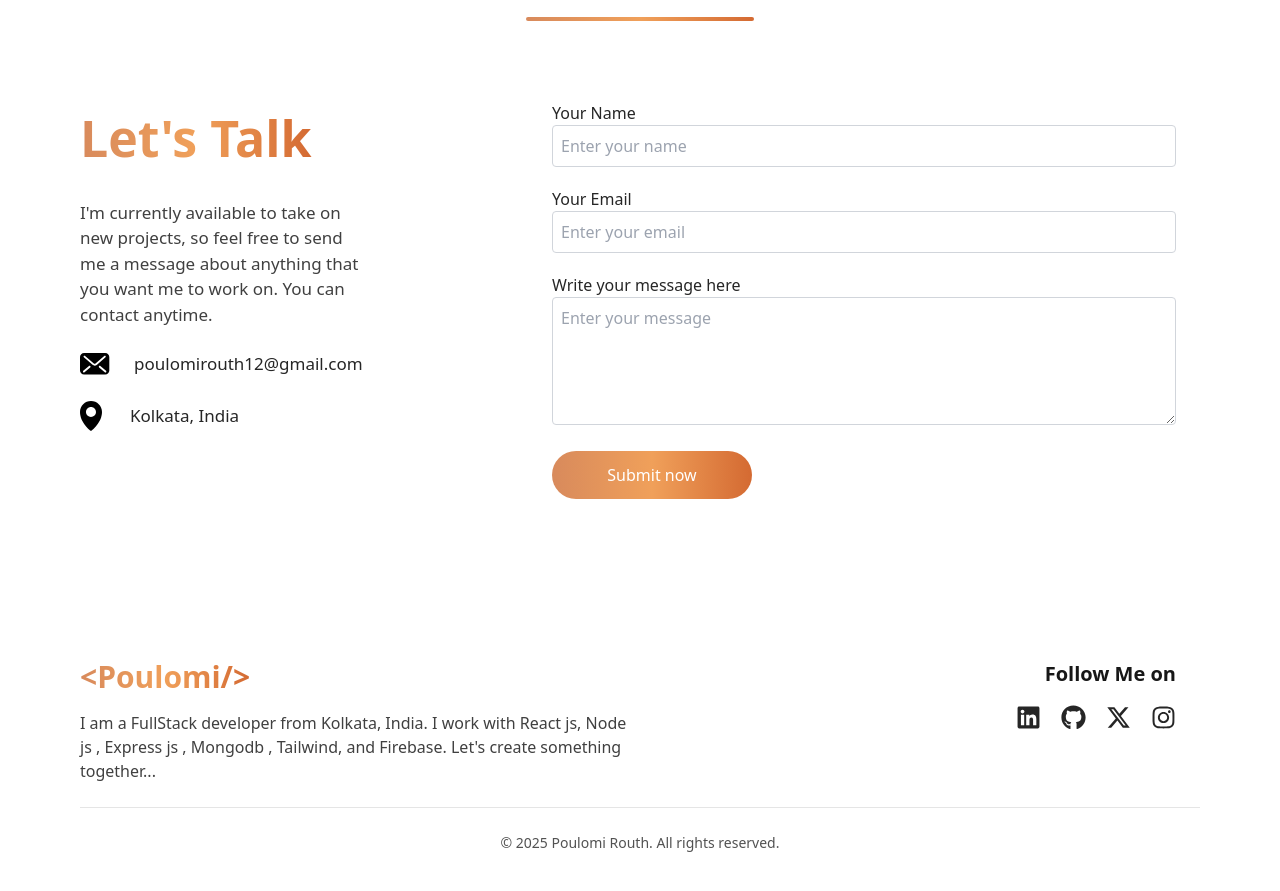
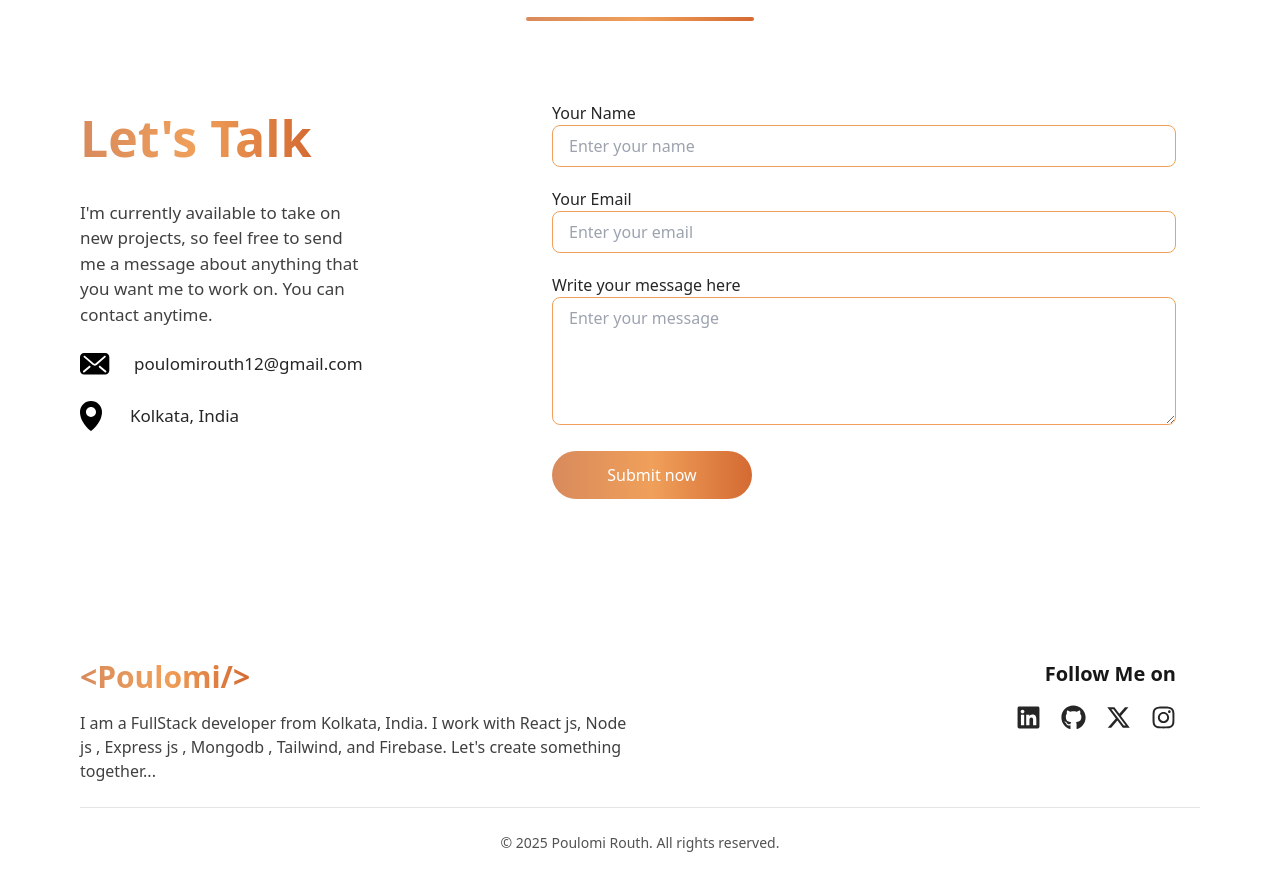
Before and after one commit to myselfpoulomi/my-portfolio, a React (Vite) app: page / in a window 1280 px wide. Shown: the part 3903-4794 px from the top of the page. Built offline with nearby package versions, Linux system fonts and the light colour scheme.

Commit message:
Update styling in ContactMe component for improved user experience
- Enhanced input and textarea elements with consistent padding and border styles.
- Applied focus effects to improve accessibility and visual feedback for user interactions.

```diff
--- a/src/Components/ContactMe.jsx
+++ b/src/Components/ContactMe.jsx
@@ -109,7 +109,7 @@ function ContactMe() {
               type="text"
               name="name"
               placeholder="Enter your name"
-              className="w-full p-2 bg-white text-neutral-900 dark:bg-[#201e1b] dark:text-white border border-gray-300 dark:border-gray-700 rounded"
+              className="w-full py-2 px-4 bg-white text-neutral-900 dark:bg-[#201e1b] dark:text-white border rounded-lg theme-border focus:outline-none focus:border-[var(--color-primary)] focus:ring-2 focus:ring-[var(--color-primary)]/40"
             />
           </div>
           <div>
@@ -118,14 +118,14 @@ function ContactMe() {
               type="email"
               name="email"
               placeholder="Enter your email"
-              className="w-full p-2 bg-white text-neutral-900 dark:bg-[#201e1b] dark:text-white border border-gray-300 dark:border-gray-700 rounded"
+              className="w-full py-2 px-4 bg-white text-neutral-900 dark:bg-[#201e1b] dark:text-white border rounded-lg theme-border focus:outline-none focus:border-[var(--color-primary)] focus:ring-2 focus:ring-[var(--color-primary)]/40"
             />
           </div>
           <div>
             <label className="mb-1">Write your message here</label>
             <textarea
               placeholder="Enter your message"
-              className="w-full p-2 bg-white text-neutral-900 dark:bg-[#201e1b] dark:text-white border border-gray-300 dark:border-gray-700 rounded h-32"
+              className="w-full py-2 px-4 bg-white text-neutral-900 dark:bg-[#201e1b] dark:text-white border rounded-lg theme-border h-32 focus:outline-none focus:border-[var(--color-primary)] focus:ring-2 focus:ring-[var(--color-primary)]/40"
               name="massage"
             ></textarea>
           </div>
```
